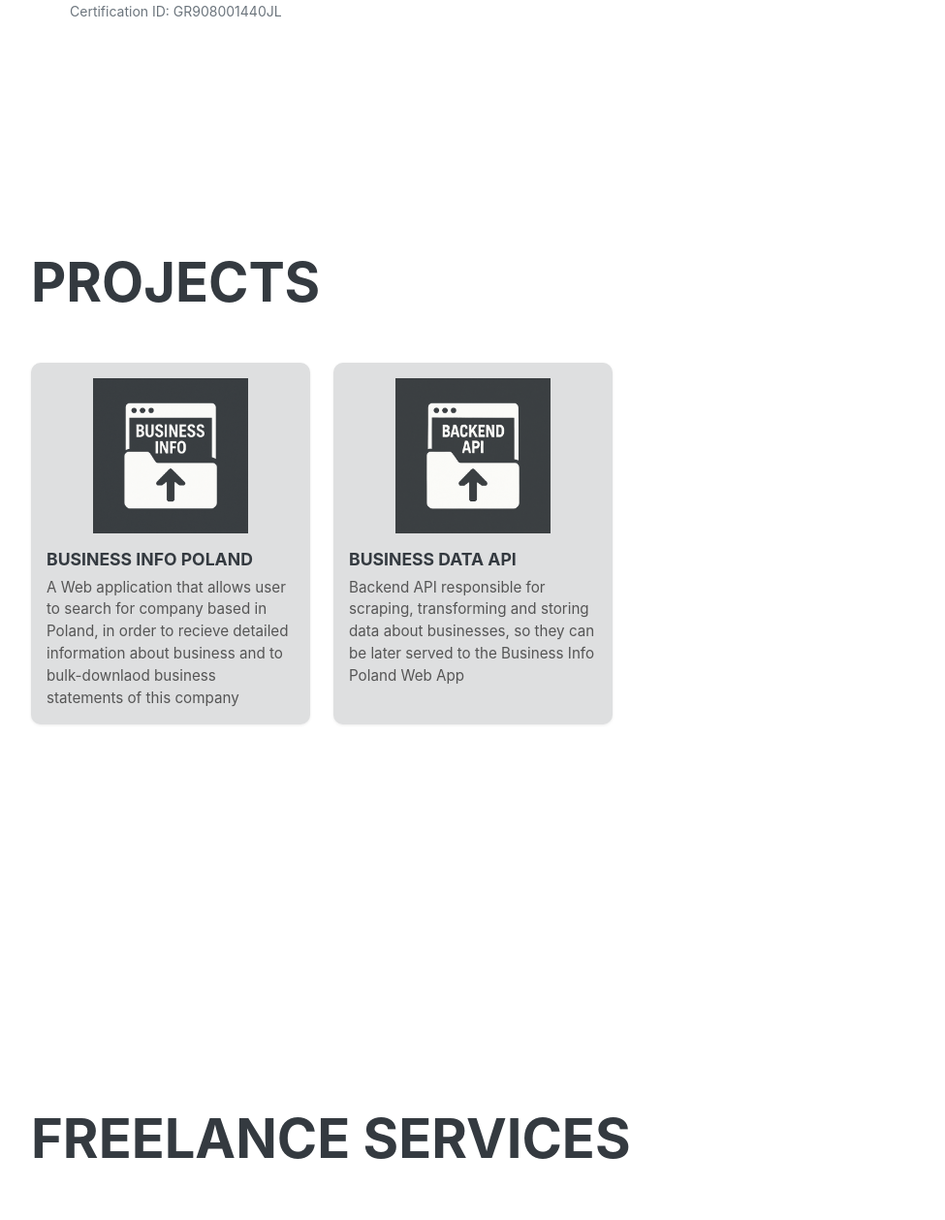
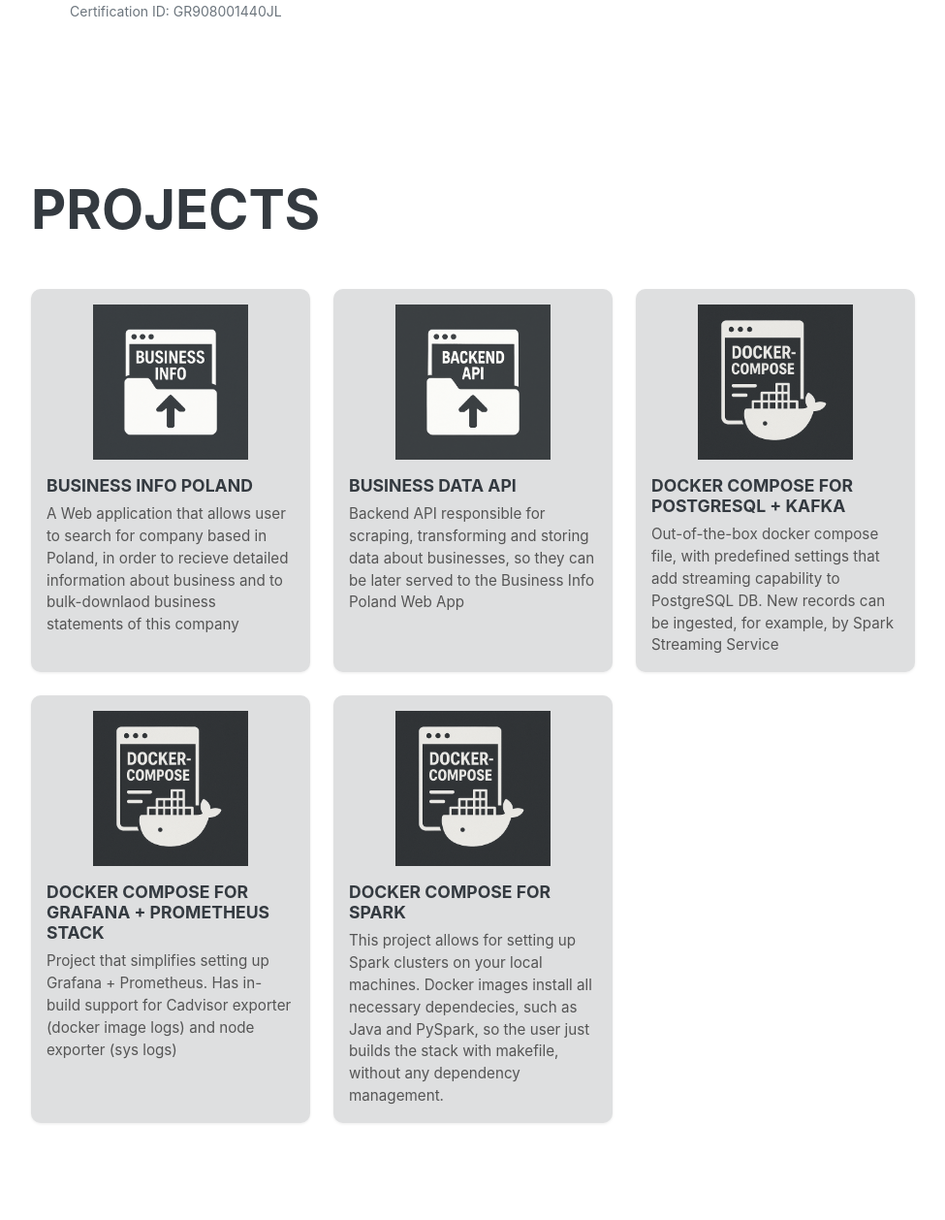
Before and after one commit to JakLjk/personal-page, a Django app: page / in a window 1280 px wide. Shown: the part 5242-6500 px from the top of the page at 97% size, without its empty margins (288-1263 px from the left). Run offline with Django 5.2, Linux system fonts and the light colour scheme; some libraries are stand-ins or nearby versions; some web fonts are replaced.

Commit message:
Updated readme, added separate dev/prod settings, fixed bug with flickering cursor on about page. Added new projectsto the projects section

```diff
--- a/blogpage/static/blogpage/css/custom_styles.css
+++ b/blogpage/static/blogpage/css/custom_styles.css
@@ -15,3 +15,24 @@
     color: #5593c6 !important; /* slightly darker blue on hover */
     text-decoration: underline;
   }
+
+  .project-tile {
+    position: relative;  /* Creates a positioning context */
+    overflow: hidden;    /* Prevents overlay spill if layout shifts */
+  }
+
+  .project-tile > .tile-link {
+    position: absolute;
+    inset: 0;            /* top: 0; right: 0; bottom: 0; left: 0 */
+    z-index: 2;
+    display: block;
+    text-indent: -9999px; /* hides link text if any */
+  }
+
+  .project-tile img,
+  .project-tile h4,
+  .project-tile p {
+    position: relative;
+    z-index: 3;           /* Ensure text and image are above the overlay if needed */
+    pointer-events: none; /* Prevent these from blocking the overlay click */
+  }
--- a/blogpage/templates/blogpage/index.html
+++ b/blogpage/templates/blogpage/index.html
@@ -23,6 +23,15 @@
         <link href="{% static 'blogpage/css/dog_wrapper.css' %}" rel="stylesheet" />
         <link href="{% static 'blogpage/css/projects.css' %}" rel="stylesheet" />
     </head>
+    <!-- Google tag (gtag.js) -->
+    <script async src="https://www.googletagmanager.com/gtag/js?id=G-PF0MQNQ5GC"></script>
+    <script>
+    window.dataLayer = window.dataLayer || [];
+    function gtag(){dataLayer.push(arguments);}
+    gtag('js', new Date());
+
+    gtag('config', 'G-PF0MQNQ5GC');
+    </script>
     <body id="page-top">
         <!-- Navigation-->
         <nav class="navbar navbar-expand-lg navbar-dark bg-custom-blue fixed-top" id="sideNav">
@@ -55,7 +64,7 @@
                     </h1>
                     <div class="subheading mb-5">
                         Ruda Slaska, Poland· (+48) 510-823-879 ·
-                        <a href="mailto:name@email.com", class="email-custom-link">jakub@lejk.net</a>
+                        <a href="mailto:name@email.com" class="email-custom-link">jakub@lejk.net</a>
                     </div>
                     <p class="lead mb-5">I’m an experienced Business Intelligence Analyst specializing in end-to-end data solutions. My expertise spans the entire data life cycle - from setting up servers and databases, through data extraction, transformation, and modeling, to building insightful reports and visualizations.  In addition to my BI work, I also provide freelance services in web scraping, data transformation, API integration, and web application development.</p>
                     <div class="social-icons">
@@ -334,6 +343,30 @@
                             <h4>Business Data API</h4>
                             <p>Backend API responsible for scraping, transforming and storing data about businesses, so they can be later served to the Business Info Poland Web App</p>
                         </div>
+
+                        <!-- Project 3 -->
+                        <div class="project-tile">
+                            <a href="https://github.com/JakLjk/PostgreSQL-Kafka-CDC-Compose" class="tile-link" target="_blank" rel="noopener noreferrer"></a>
+                            <img src="{% static 'blogpage/assets/img/docker_compose_project.png' %}" alt="Dashboard Screenshot" class="project-image">
+                            <h4>Docker Compose for PostgreSQL + Kafka </h4>
+                            <p>Out-of-the-box docker compose file, with predefined settings that add streaming capability to PostgreSQL DB. New records can be ingested, for example, by Spark Streaming Service</p>
+                        </div>
+
+                        <!-- Project 4 -->
+                        <div class="project-tile">
+                            <a href="https://github.com/JakLjk/Grafana-Prometheus-Compose" class="tile-link" target="_blank" rel="noopener noreferrer"></a>
+                            <img src="{% static 'blogpage/assets/img/docker_compose_project.png' %}" alt="Dashboard Screenshot" class="project-image">
+                            <h4>Docker Compose for Grafana + Prometheus Stack</h4>
+                            <p>Project that simplifies setting up Grafana + Prometheus. Has in-build support for Cadvisor exporter (docker image logs) and node exporter (sys logs)</p>
+                        </div>
+
+                        <!-- Project 5 -->
+                        <div class="project-tile">
+                            <a href="https://github.com/JakLjk/SPARK-CLUSTER-LOCAL-COMPOSE" class="tile-link" target="_blank" rel="noopener noreferrer"></a>
+                            <img src="{% static 'blogpage/assets/img/docker_compose_project.png' %}" alt="Dashboard Screenshot" class="project-image">
+                            <h4>Docker Compose for SPARK</h4>
+                            <p>This project allows for setting up Spark clusters on your local machines. Docker images install all necessary dependecies, such as Java and PySpark, so the user just builds the stack with makefile, without any dependency management.</p>
+                        </div>
                     </div>
                 </div>
             </section>
```
Also changed, not shown: personal_blog/prod_settings.py (added, +197 -0 lines), personal_blog/settings.py (+8 -196 lines), README.md, blogpage/static/blogpage/assets/img/docker_compose_project.png (added), 3 other files.
